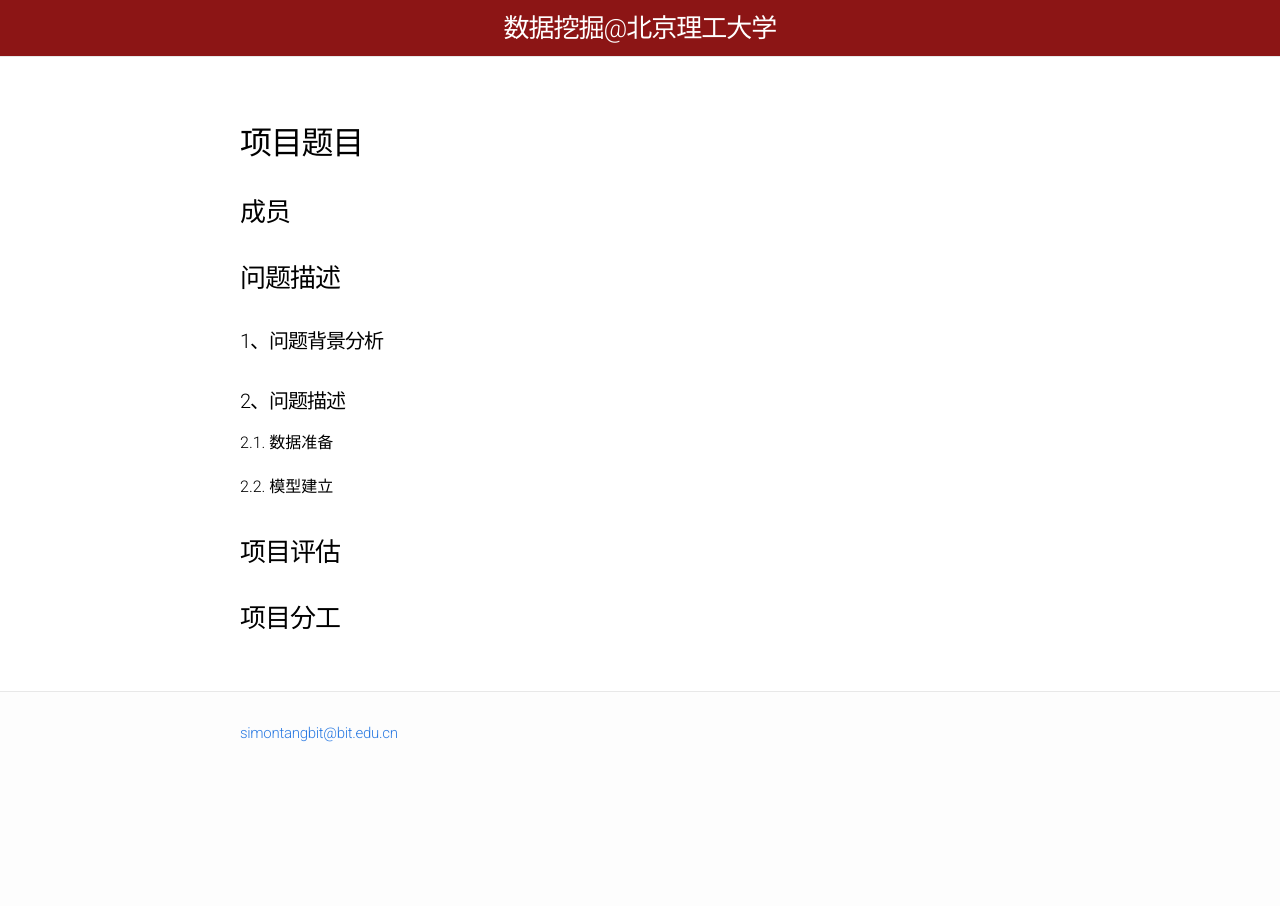
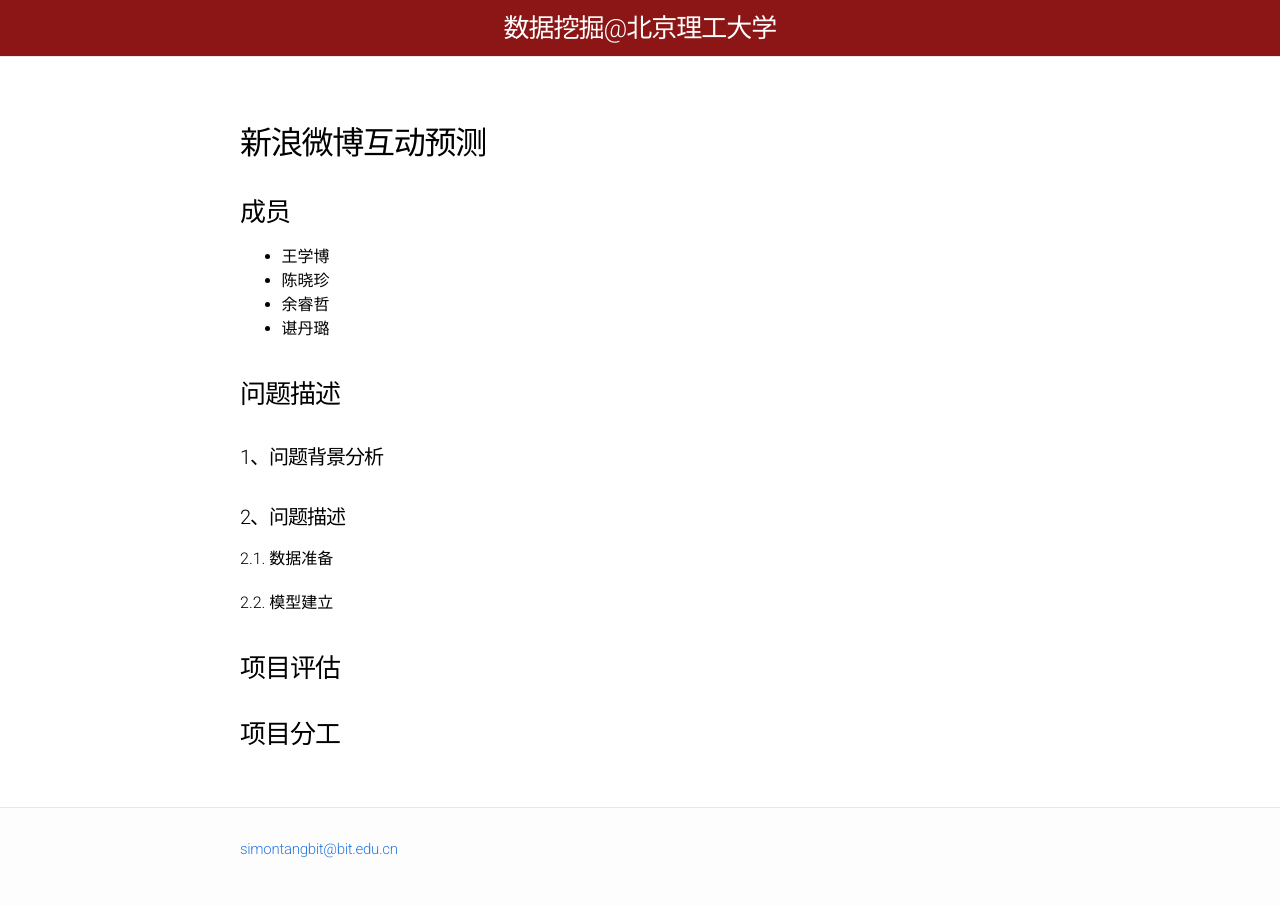
Before and after one commit to BITDM/bitdm.github.io, a Jekyll site: the page built from 2018/projects/P07/proposal.md, in a window 1280 px wide. Built offline with Jekyll 4.4.1, drawn with Linux system fonts in a browser that asks for light colours; our own code applies the rules of GitHub Pages for plain Markdown files.

Commit message:
Update proposal.md

```diff
--- a/2018/projects/P07/proposal.md
+++ b/2018/projects/P07/proposal.md
@@ -4,9 +4,14 @@ mathjax: true
 permalink: /2018/projects/p07/proposal/
 ---
 
-## 项目题目
+## 新浪微博互动预测
 
 ### 成员
+
+- 王学博
+- 陈晓珍
+- 余睿哲
+- 谌丹璐
 
 ### 问题描述
 
```
